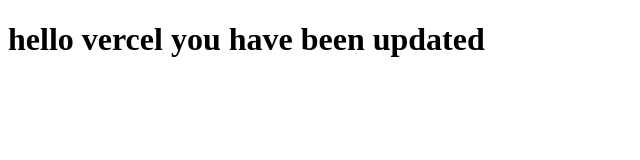
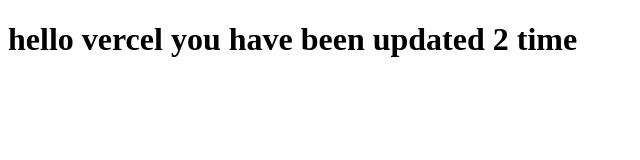
Before and after one commit to akcodec/vercel2, a plain HTML site: page index.html in a window 1280 px wide. Shown: the whole page, without its empty margins (0-640 px from the left). Drawn offline with Linux system fonts and the light colour scheme.

Commit message:
Update index.html

```diff
--- a/index.html
+++ b/index.html
@@ -6,6 +6,6 @@
     <title>Document</title>
 </head>
 <body>
-    <h1>hello   vercel you have been updated</h1>
+    <h1>hello   vercel you have been updated 2 time</h1>
 </body>
 </html>
```
